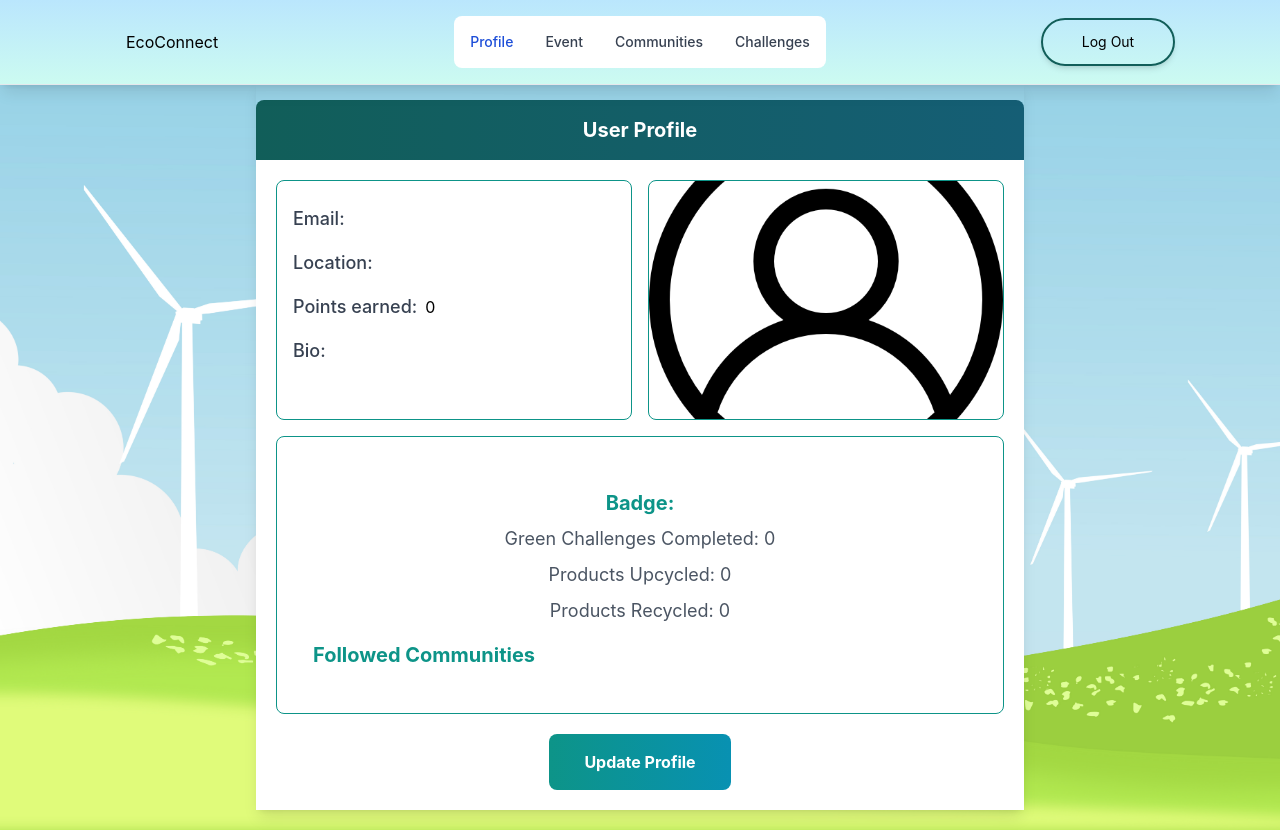
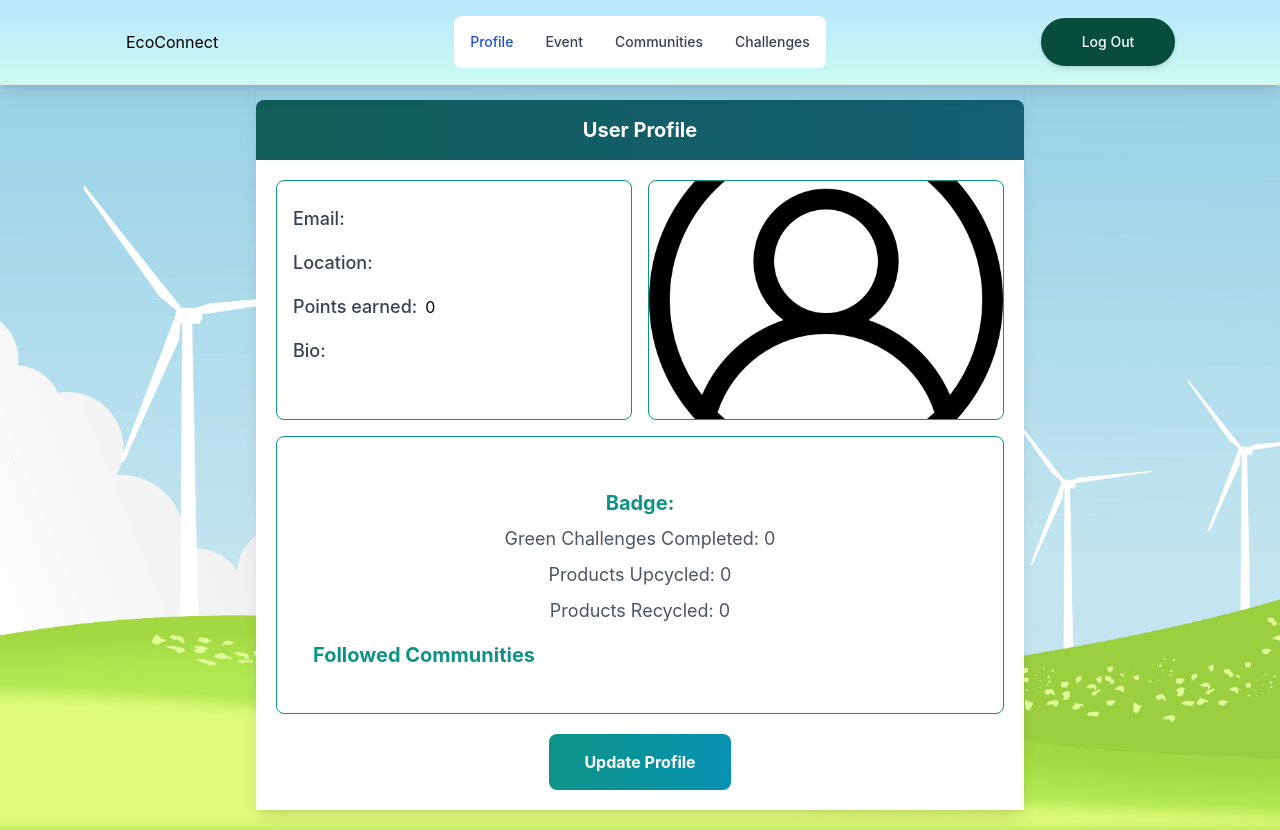
Before and after one commit to HasnainKabir-repos/EcoConnect, a React (Create React App) app in the folder frontend/: page /profile in a window 1280 px wide. Built offline with nearby package versions, Linux system fonts and the light colour scheme; a web font is replaced by a local one.

Commit message:
TopBar-002

```diff
--- a/frontend/src/components/TopBar/index.jsx
+++ b/frontend/src/components/TopBar/index.jsx
@@ -66,9 +66,9 @@ const TopBar = () =>{
                     <div className="right flex w-1/4 h-full flex align-items-center justify-center p-2">
                     <button
                         onClick={handleLogout}
-                        className="relative inline-flex items-center justify-center px-10  overflow-hidden text-sm  transition duration-300 ease-out border-2 border-teal-800 rounded-3xl shadow-md group"
+                        className="relative inline-flex items-center justify-center px-10  overflow-hidden text-sm  transition duration-300 ease-out border-2 border-emerald-900 bg-emerald-900 rounded-3xl shadow-md group"
                     >
-                        <span className="absolute inset-0 flex items-center justify-center w-full h-15 text-white duration-300 -translate-x-full bg-green-500 group-hover:translate-x-0 ease">
+                        <span className="absolute inset-0 flex items-center justify-center w-full h-15 text-white duration-300 -translate-x-full bg-emerald-500 group-hover:translate-x-0 ease">
                         <img
                             className="w-5 h-5"
                             fill="none"
@@ -78,7 +78,7 @@ const TopBar = () =>{
                             alt="Logout"
                         ></img>
                         </span>
-                        <span className="absolute flex items-center justify-center w-full h-15 text-grey-700 transition-all duration-300 transform group-hover:translate-x-full ease">
+                        <span className="absolute flex items-center justify-center w-full h-15 text-white font-medium transition-all duration-300 transform group-hover:translate-x-full ease">
                         Log Out
                         </span>
                         <span className="relative invisible">Log out</span>
```
